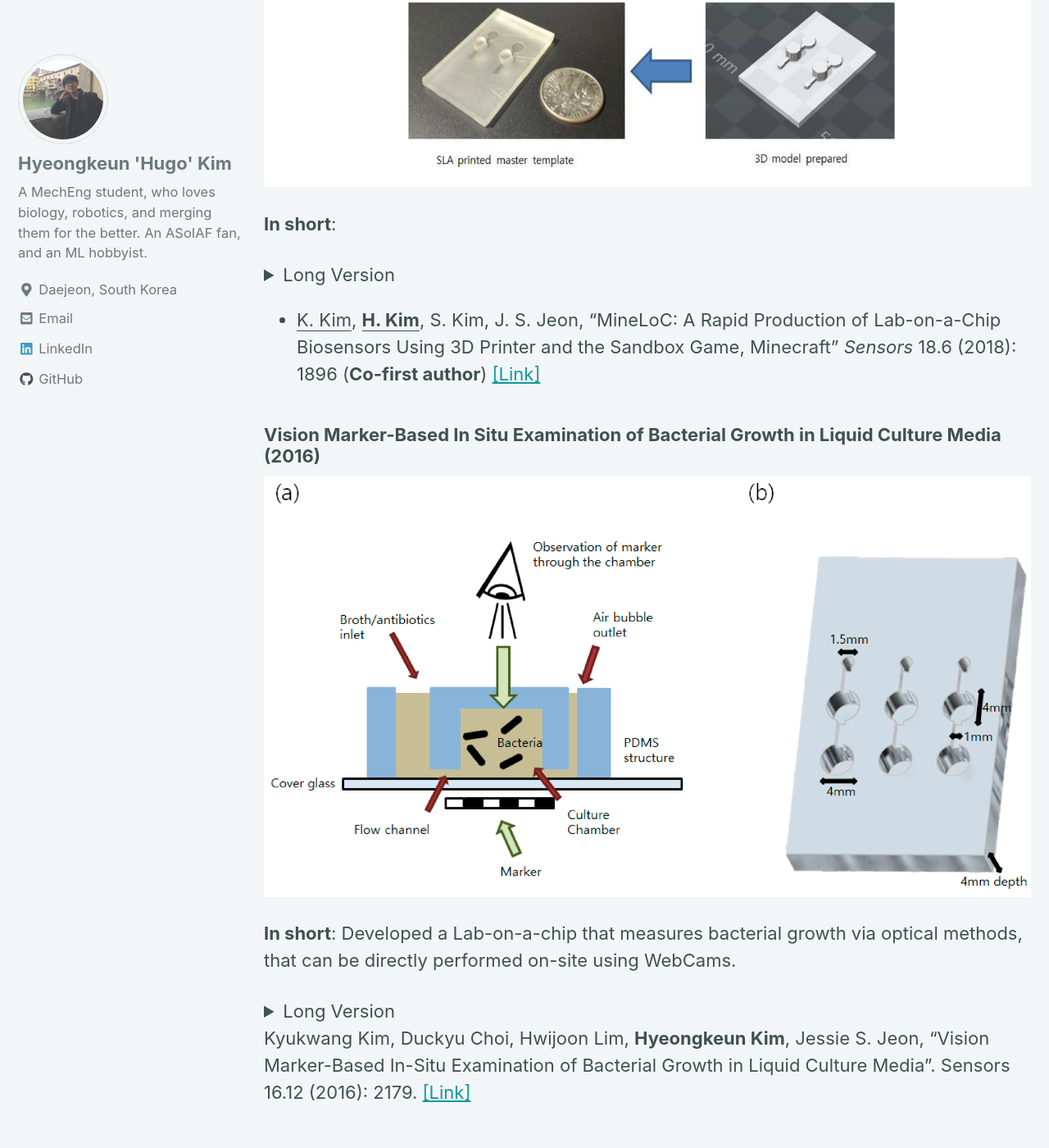
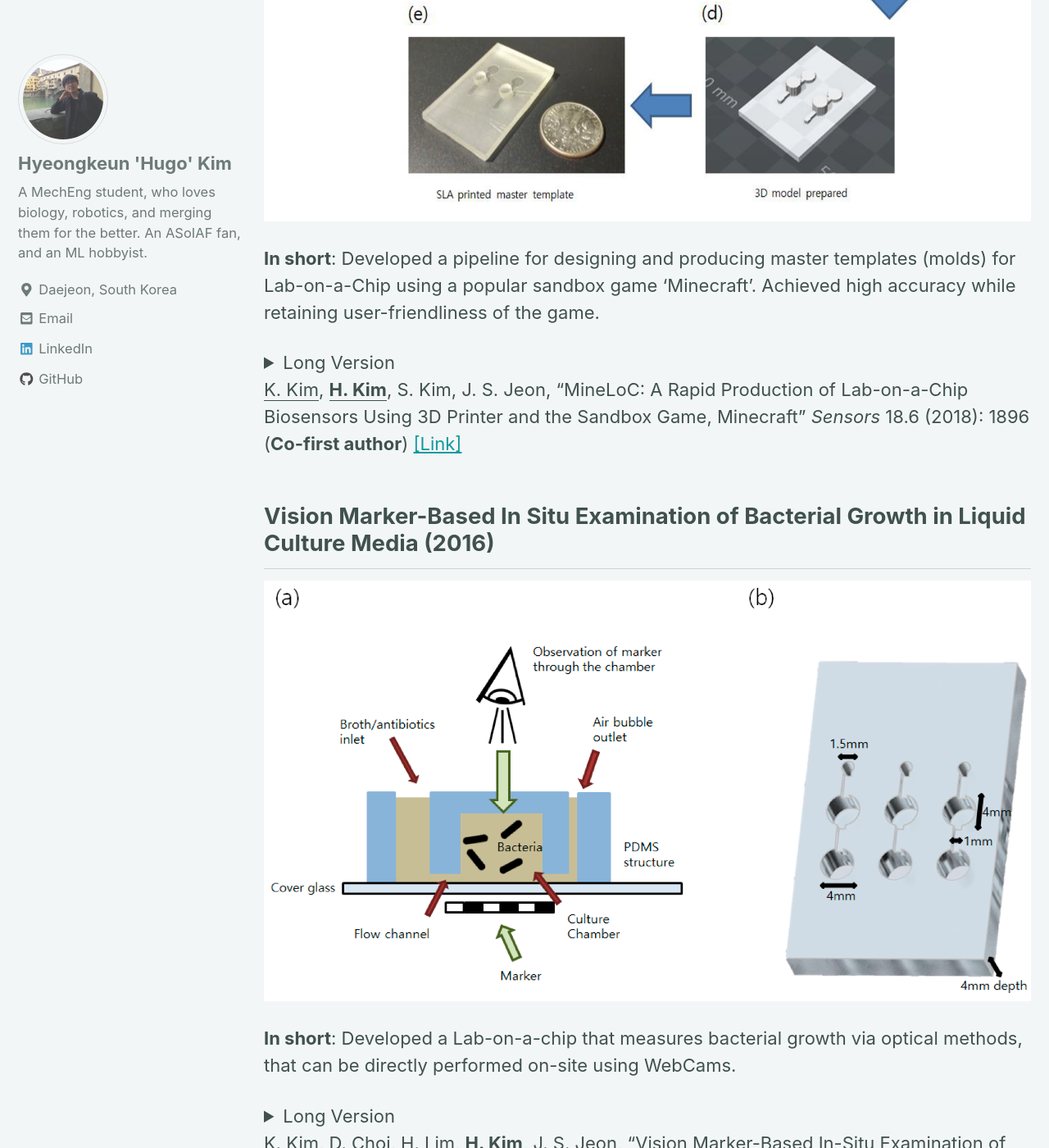
Before and after one commit to engiecat/engiecat.github.io, a Jekyll site: the page built from _experiences/2016-08-01_biomicrofluidics.md, in a window 1280 px wide and 1400 px high, scrolled down 765 px. Shown: the whole window at 82% size. Built offline with Jekyll 4.4.1, drawn with Linux system fonts in a browser that asks for light colours; nearby versions of some CDN libraries; our own code applies the rules of GitHub Pages for plain Markdown files; some of the changed text lies outside the part shown.

Commit message:
microfluidic update

```diff
--- a/_experiences/2016-08-01_biomicrofluidics.md
+++ b/_experiences/2016-08-01_biomicrofluidics.md
@@ -12,20 +12,22 @@ header:
 **Department of Mechanical Engineering, KAIST**
 Undergraduate Student Researcher, June 2016 ~ June 2018
 
-### MineLoC: A Rapid Production of Lab-on-a-Chip Biosensors Using 3D Printer and the Sandbox Game, Minecraft ###
+## MineLoC: A Rapid Production of Lab-on-a-Chip Biosensors Using 3D Printer and the Sandbox Game, Minecraft ##
 ![MineLoC Schematic Diagram](/assets/images/mineloc_header.png)
 
-**In short**:
+**In short**: Developed a pipeline for designing and producing master templates (molds) for Lab-on-a-Chip using a popular sandbox game 'Minecraft'. Achieved high accuracy while retaining user-friendliness of the game.
+
 <details><summary>Long Version</summary>
 <p>
 Here, MineLoC is described as a pipeline developed to generate 3D printable models of master templates for Lab-on-a-Chip (LoC) by using a popular multi-player sandbox game “Minecraft”. The user can draw a simple diagram describing the channels and chambers of the Lab-on-a-Chip devices with pre-registered color codes which indicate the height of the generated structure. MineLoC converts the diagram into large chunks of blocks (equal sized cube units composing every object in the game) in the game world. The user and co-workers can simultaneously access the game and edit, modify, or review, which is a feature not generally supported by conventional design software. Once the review is complete, the resultant structure can be exported into a stereolithography (STL) file which can be used in additive manufacturing. Then, the Lab-on-a-Chip device can be fabricated by the standard protocol to produce a Lab-on-a-Chip. The simple polydimethylsiloxane (PDMS) device for the bacterial growth measurement used in the previous research was copied by the proposed method. The error calculation by a 3D model comparison showed an accuracy of 86%. It is anticipated that this work will facilitate more use of 3D printer-based Lab-on-a-Chip fabrication, which greatly lowers the entry barrier in the field of Lab-on-a-Chip research
 </p>
 </details>
 
-* <u>K. Kim</u>, **<u>H. Kim</u>**, S. Kim, J. S. Jeon, "MineLoC: A Rapid Production of Lab-on-a-Chip Biosensors Using 3D Printer and the Sandbox Game, Minecraft" *Sensors* 18.6 (2018): 1896
+
+<u>K. Kim</u>, **<u>H. Kim</u>**, S. Kim, J. S. Jeon, "MineLoC: A Rapid Production of Lab-on-a-Chip Biosensors Using 3D Printer and the Sandbox Game, Minecraft" *Sensors* 18.6 (2018): 1896
 (**Co-first author**) [[Link]](http://www.mdpi.com/1424-8220/18/6/1896)
 
-### Vision Marker-Based In Situ Examination of Bacterial Growth in Liquid Culture Media (2016)  ###
+## Vision Marker-Based In Situ Examination of Bacterial Growth in Liquid Culture Media (2016)  ##
 
 ![Schematic drawing of the designed polydimethylsiloxane (PDMS) devices.](/assets/images/visionmarker-1.png)
 
@@ -36,4 +38,5 @@ The detection of bacterial growth in liquid media is an essential process in det
 </p>
 </details>
 
-Kyukwang Kim, Duckyu Choi, Hwijoon Lim, **Hyeongkeun Kim**, Jessie S. Jeon, “Vision Marker-Based In-Situ Examination of Bacterial Growth in Liquid Culture Media”. Sensors 16.12 (2016): 2179. [[Link]](http://www.mdpi.com/1424-8220/16/12/2179)
+
+K. Kim, D. Choi, H. Lim, **H. Kim**, J. S. Jeon, “Vision Marker-Based In-Situ Examination of Bacterial Growth in Liquid Culture Media”. Sensors 16.12 (2016): 2179. [[Link]](http://www.mdpi.com/1424-8220/16/12/2179)
```
